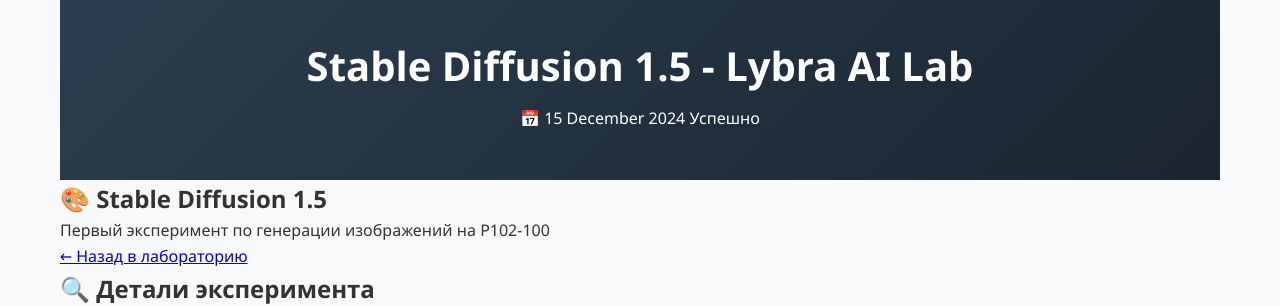
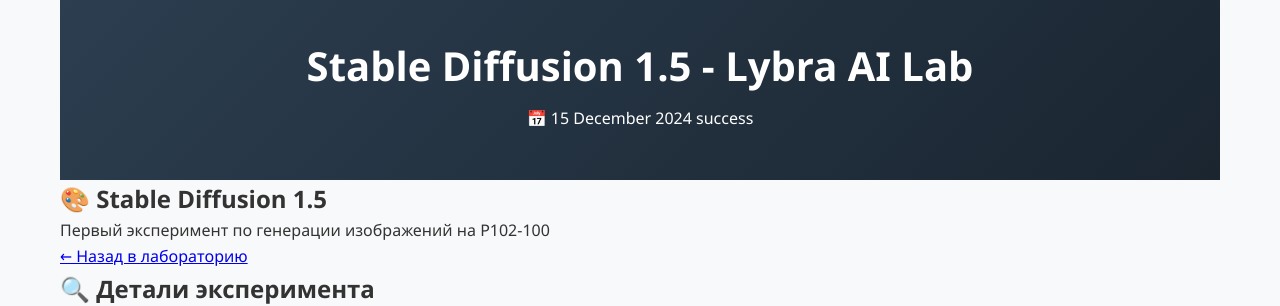
Before and after one commit to lybra-bee/lybra-ai-lab, a Jekyll site: the page built from _experiments/2025-09-15-stable-diffusion-1.5.md, in a window 1280 px wide and 900 px high. Shown: the part 333-639 px from the top of the window. Built offline with Jekyll 4.4.1, drawn with Linux system fonts in a browser that asks for light colours.

Commit message:
Update 2025-09-15-stable-diffusion-1.5.md

```diff
--- a/_experiments/2025-09-15-stable-diffusion-1.5.md
+++ b/_experiments/2025-09-15-stable-diffusion-1.5.md
@@ -2,7 +2,7 @@
 layout: experiment
 title: "Stable Diffusion 1.5 - Lybra AI Lab"
 date: 2024-12-15
-status: Успешно
+status: success
 performance: "12-18 секунд"
 description: "Первый эксперимент по генерации изображений на P102-100"
 ---
@@ -42,7 +42,7 @@
 **Промпт:** "magical forest with glowing mushrooms, ancient ruins, misty atmosphere, fantasy art, detailed, epic composition, 4k"
 **Параметры:** Steps: 20, Sampler: Euler a, CFG: 7.5
 **Время генерации:** 14 секунд
-![Фэнтези-пейзаж](/_experiments/images/fantasy-landscape.jpg)
+![Фэнтези-пейзаж]({{ site.baseurl }}/_experiments/images/fantasy-landscape.jpg)
 
 ### Промпт #2: Киберпанк-город
 **Промпт:** "cyberpunk city street at night, neon lights, rain, futuristic buildings, crowded, cinematic lighting, Blade Runner style"
```
